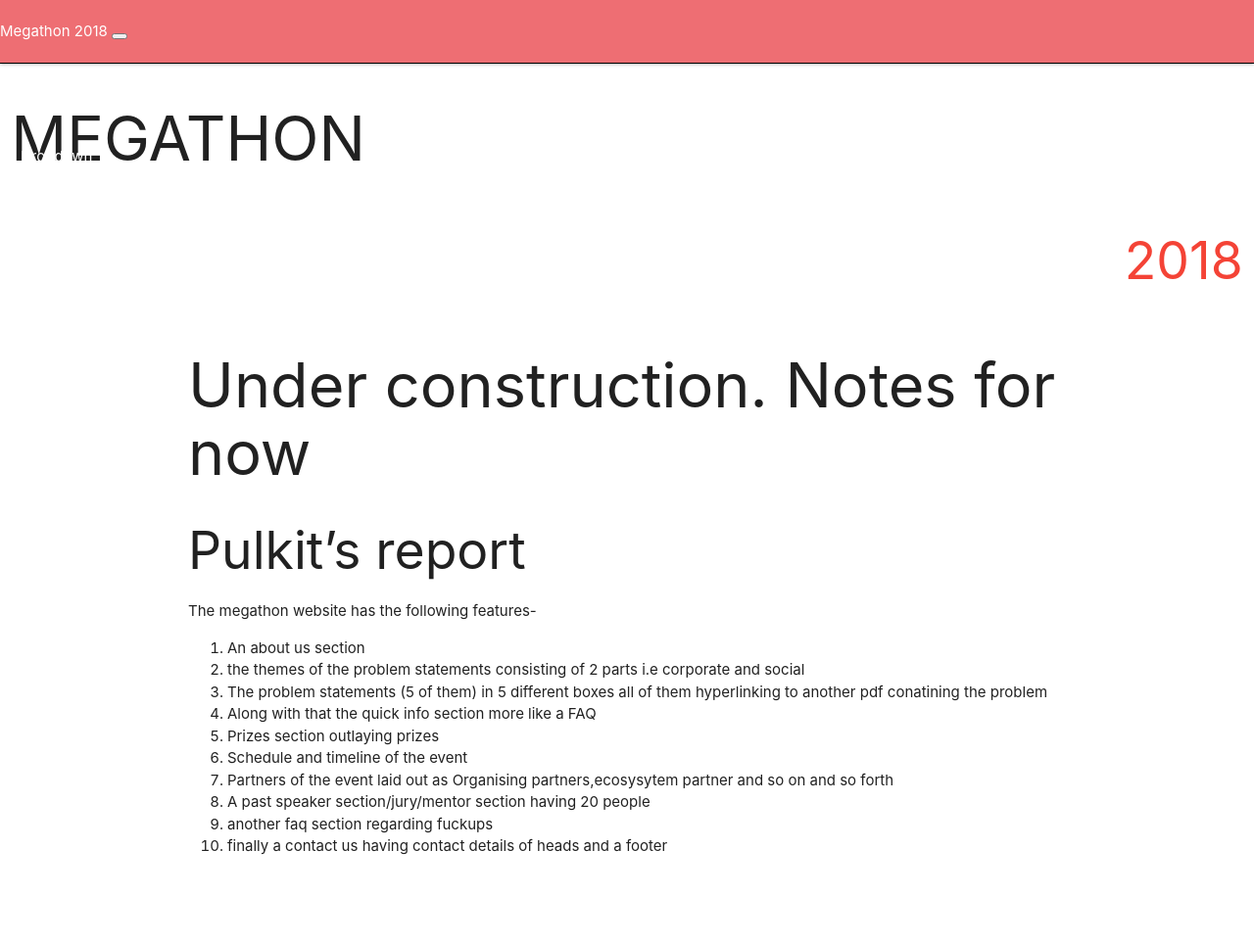
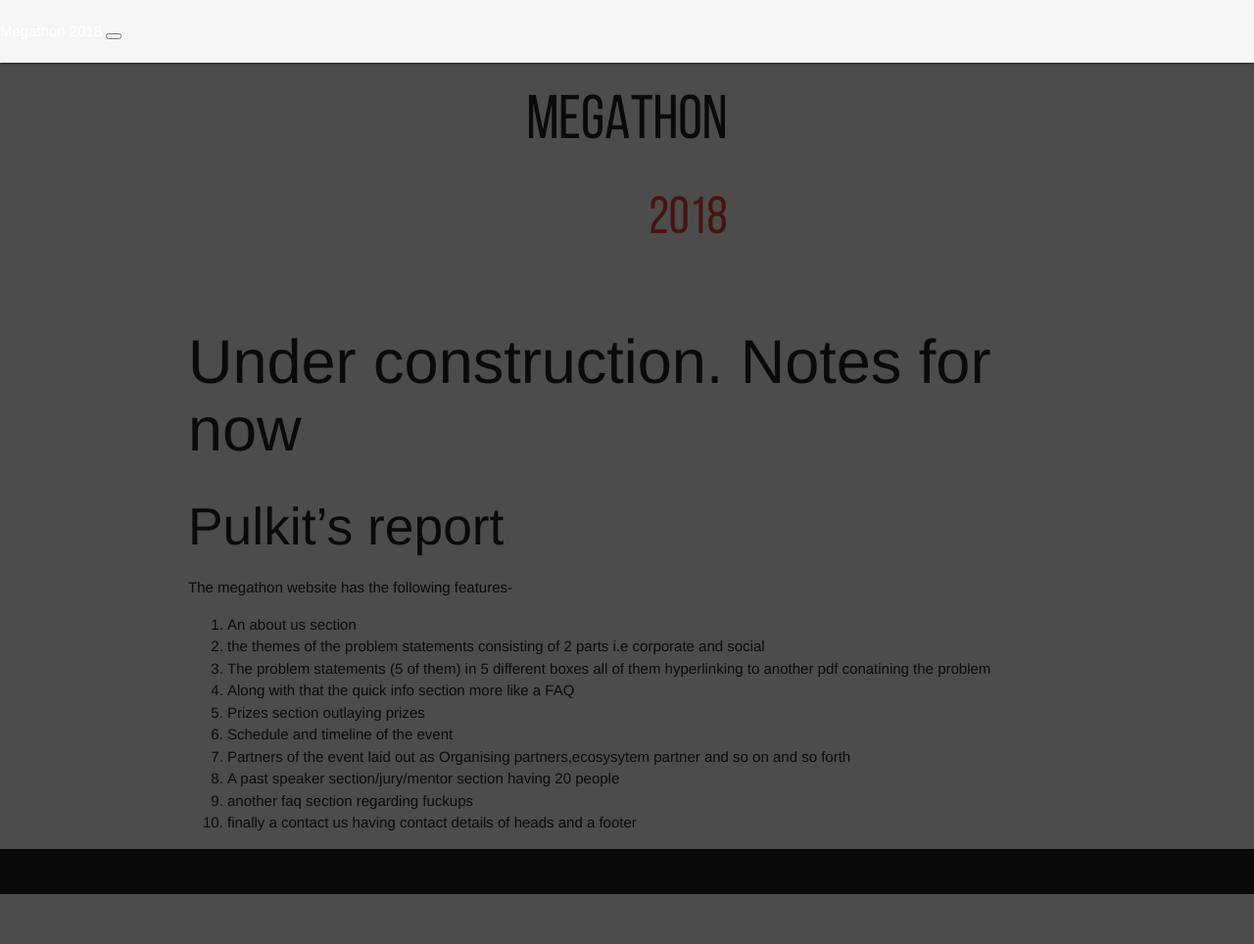
Before and after one commit to IIIT-ECell/megathon, a Jekyll site: the page built from index.md, in a window 1280 px wide. Shown: the whole page at 98% size. Built offline with Jekyll 4.4.1, drawn with Linux system fonts in a browser that asks for light colours; our own code applies the rules of GitHub Pages for plain Markdown files; before the commit the page ends 925 px from its top, so only the background shows below that.

Commit message:
Custom CSS added, more bootstrap elements removed. Still a mess

```diff
--- a/_includes/footer.html
+++ b/_includes/footer.html
@@ -1,11 +1,11 @@
 <footer class="grey darken-4 white-text">
   <div class="align-box">
     <!-- There's probably a better way to achieve this effect  -->
-    <div class="align-box-h py-3">
+    <div class="align-box-h">
       <!-- <h3 style="font-weight: 100;">Reach us at: </h3> -->
-      <h3><a href="" class="p-2"><i class="fa fa-facebook"></i></a></h3>
-      <h3><a href="" class="p-2"><i class="fa fa-twitter"></i></a></h3>
-      <h3><a href="" class="p-2"><i class="fa fa-instagram"></i></a></h3>
+      <h3><a href="" class=""><i class="fa fa-facebook"></i></a></h3>
+      <h3><a href="" class=""><i class="fa fa-twitter"></i></a></h3>
+      <h3><a href="" class=""><i class="fa fa-instagram"></i></a></h3>
     </div>
   </div>
 
--- a/_includes/landing.html
+++ b/_includes/landing.html
@@ -1,13 +1,13 @@
-<div class="row landing bebas-neue m-0">
-  <div class="col s12 overlay opacity-9 black p-0">
+<div class="row landing bebas-neue">
+  <div class="col s12 overlay opacity-9 black">
   </div>
-  <div class="col s12 mx-auto p-0">
+  <div class="col s12">
     <div class="align-fill">
       <!-- align-box properly centers the text and aligns 2018 according to megathon  -->
       <!-- lh-65 is to make the MEGATHON and 2018 touch.  -->
       <div class="align-box">
         <h1 class="lh-65">MEGATHON</h1>
-        <h2 class="right red-text lh-65 mb-0">2018</h2>
+        <h2 class="right red-text lh-65">2018</h2>
         <!-- the mb-0 is to fix centering properly -->
         {% include scrolldown.html %}
       </div>
--- a/assets/css/custom-materialize.css
+++ b/assets/css/custom-materialize.css
@@ -0,0 +1,132 @@
+/* BEGIN CUSTOM DECLARATIONS */
+@font-face {
+  font-family: "Bebas Neue";
+  src: url("../fonts/BebasNeueRegular.ttf");
+}
+
+@font-face {
+  font-family: "Norwester";
+  src: url("../fonts/norwester.tff"), url("../fonts/norwester.eot");
+}
+/* END CUSTOM DECLARATIONS */
+
+
+
+
+/* BEGIN MODIFY BOOTSTRAP CLASSES */
+/* ---font-stack--- */
+html {
+  font-family: "Helvetica Neue",Helvetica,Arial,sans-serif;
+}
+
+/* ---VISUAL CLASSES--- */
+.transparent {
+  background-color: transparent !important;
+  color: transparent !important;
+}
+
+
+
+
+
+
+/* BEGIN DEFINE GENERIC CLASSES */
+
+/* ---APPEARANCE--- */
+
+/* ------colours------ */
+.wash {
+  background-color: #f5f5f5
+}
+.wash-text {
+  color: #f5f5f5;
+}
+
+.dark {
+
+}
+.dark-text {
+
+}
+/* ------font stacks------ */
+.bebas-neue {
+  font-family: "Bebas Neue","Helvetica Neue",Helvetica,Arial,sans-serif;
+}
+.norwester {
+  font-family: "Norwester","Helvetica Neue",Helvetica,Arial,sans-serif;
+}
+
+/* ------Opacity settings------ */
+.opacity-1 {
+  opacity: 0.1;
+}
+.opacity-2 {
+  opacity: 0.2;
+}
+.opacity-3 {
+  opacity: 0.3;
+}
+.opacity-4 {
+  opacity: 0.4;
+}
+.opacity-5 {
+  opacity: 0.5;
+}
+.opacity-6 {
+  opacity: 0.6;
+}
+.opacity-7 {
+  opacity: 0.7;
+}
+.opacity-8 {
+  opacity: 0.8;
+}
+.opacity-9 {
+  opacity: 0.9;
+}
+
+/* ------Alignment------ */
+.align-box {
+  display: flex;
+  flex-direction: column;
+  align-items: center;
+}
+.align-box-h {
+  display: flex;
+  flex-direction: row;
+  align-items: center;
+}
+.align-fill {
+  margin: 0;
+  padding: 0;
+  width: 100%;
+  height: 100%;
+  display: flex;
+  flex-direction: column;
+  justify-content: center;
+  align-items: center;
+}
+.align-box .right, .align-fill .right {
+  align-self: flex-end;
+}
+.align-box .left .align-fill .left{
+  align-self: flex-start;
+}
+
+/* Custom line heights */
+.lh-65 {
+  line-height: 0.65;
+}
+
+
+/* ------components------ */
+.overlay {
+  position: absolute;
+
+  height: 100%;
+  width: 100%;
+
+  opacity: 0.7;
+}
+
+/* END DEFINE GENERIC CLASSES */
```
